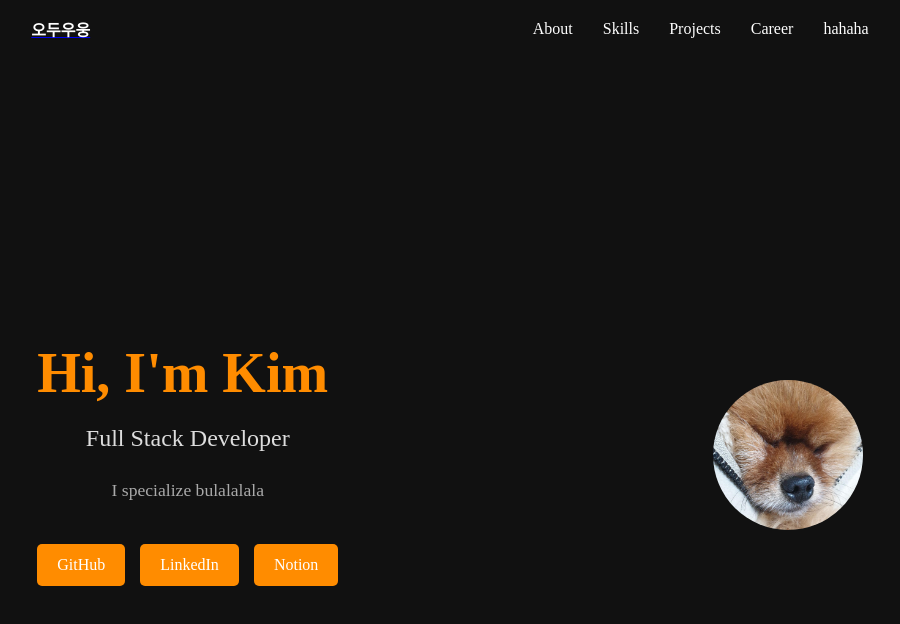
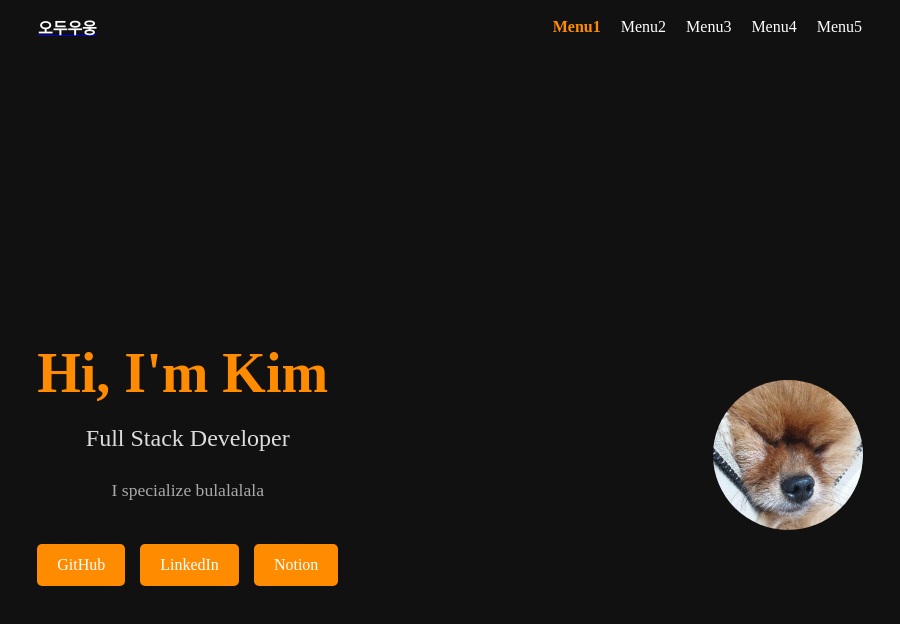
Before and after one commit to DongHyeonKim-tech/portfolio, a Next.js app: page / in a window 1280 px wide. Shown: the top 624 px of the page, without its empty margins (190-1090 px from the left). Built offline with nearby package versions, Linux system fonts and the light colour scheme.

Commit message:
[수정] 페이지 별 header 메뉴 activc 설정

```diff
--- a/src/app/page.tsx
+++ b/src/app/page.tsx
@@ -6,6 +6,7 @@ import Projects from '@/components/Projects';
 import Skills from '@/components/Skills';
 import Header from '@/layout/Header';
 import Head from 'next/head';
+import { useEffect, useState } from 'react';
 import styled from 'styled-components';
 
 const MainContainer = styled.main`
@@ -20,14 +21,38 @@ const Section = styled.section`
 `;
 
 export default function Home() {
+  const [activeSection, setActiveSection] = useState<string>('about');
+
+  useEffect(() => {
+    const sections = document.querySelectorAll('section');
+
+    const observer = new IntersectionObserver(
+      (entries) => {
+        entries.forEach((entry) => {
+          if (entry.isIntersecting) {
+            setActiveSection(entry.target.id);
+          }
+        });
+      },
+      { threshold: 0.6 } // 섹션이 60% 이상 보이면 활성화
+    );
+
+    sections.forEach((section) => observer.observe(section));
+
+    return () => observer.disconnect();
+  }, []);
   return (
     <>
       <Head>
         <title>My Portfolio</title>
         <meta name="description" content="Full Stack Developer Portfolio" />
+        <meta
+          name={'viewport'}
+          content={'width=device-width, initial-scale=1'}
+        />
       </Head>
 
-      <Header />
+      <Header activeSection={activeSection} />
 
       <MainContainer>
         <About />
--- a/src/layout/Header.tsx
+++ b/src/layout/Header.tsx
@@ -25,38 +25,33 @@ const Logo = styled.span`
 
 const Menu = styled.nav`
   display: flex;
-  gap: 30px;
-  a {
-    color: #fff;
-    text-decoration: none;
-    font-size: 1rem;
-    font-weight: 500;
-    position: relative;
-    padding: 5px 0;
+  gap: 20px;
+`;
 
-    &:hover::after {
-      content: '';
-      position: absolute;
-      width: 100%;
-      height: 2px;
-      bottom: -2px;
-      left: 0;
-      background-color: #ff8c00;
-    }
+const MenuItem = styled.a<{ active: boolean }>`
+  color: ${(props) => (props.active ? '#ff8c00' : '#fff')};
+  text-decoration: none;
+  font-weight: ${(props) => (props.active ? 'bold' : 'normal')};
+  cursor: pointer;
+  transition: color 0.3s;
+
+  &:hover {
+    color: #ff8c00;
   }
 `;
 
-const MenuItem = styled.a`
-  cursor: pointer;
-`;
+interface HeaderProps {
+  activeSection: string;
+}
 
-const Header = () => {
+const Header = ({ activeSection }: HeaderProps) => {
   const handleScroll = (id: string) => {
     const section = document.getElementById(id);
     if (section) {
       section.scrollIntoView({ behavior: 'smooth' });
     }
   };
+  console.log('activeSection: ', activeSection);
 
   return (
     <HeaderContainer>
@@ -64,11 +59,36 @@ const Header = () => {
         <Logo>오두우웅</Logo>
       </Link>
       <Menu>
-        <MenuItem onClick={() => handleScroll('about')}>About</MenuItem>
-        <MenuItem onClick={() => handleScroll('skills')}>Skills</MenuItem>
-        <MenuItem onClick={() => handleScroll('projects')}>Projects</MenuItem>
-        <MenuItem onClick={() => handleScroll('career')}>Career</MenuItem>
-        <MenuItem onClick={() => handleScroll('joke')}>hahaha</MenuItem>
+        <MenuItem
+          active={activeSection === 'about'}
+          onClick={() => handleScroll('about')}
+        >
+          Menu1
+        </MenuItem>
+        <MenuItem
+          active={activeSection === 'skills'}
+          onClick={() => handleScroll('skills')}
+        >
+          Menu2
+        </MenuItem>
+        <MenuItem
+          active={activeSection === 'projects'}
+          onClick={() => handleScroll('projects')}
+        >
+          Menu3
+        </MenuItem>
+        <MenuItem
+          active={activeSection === 'career'}
+          onClick={() => handleScroll('career')}
+        >
+          Menu4
+        </MenuItem>
+        <MenuItem
+          active={activeSection === 'joke'}
+          onClick={() => handleScroll('joke')}
+        >
+          Menu5
+        </MenuItem>
       </Menu>
     </HeaderContainer>
   );
```
